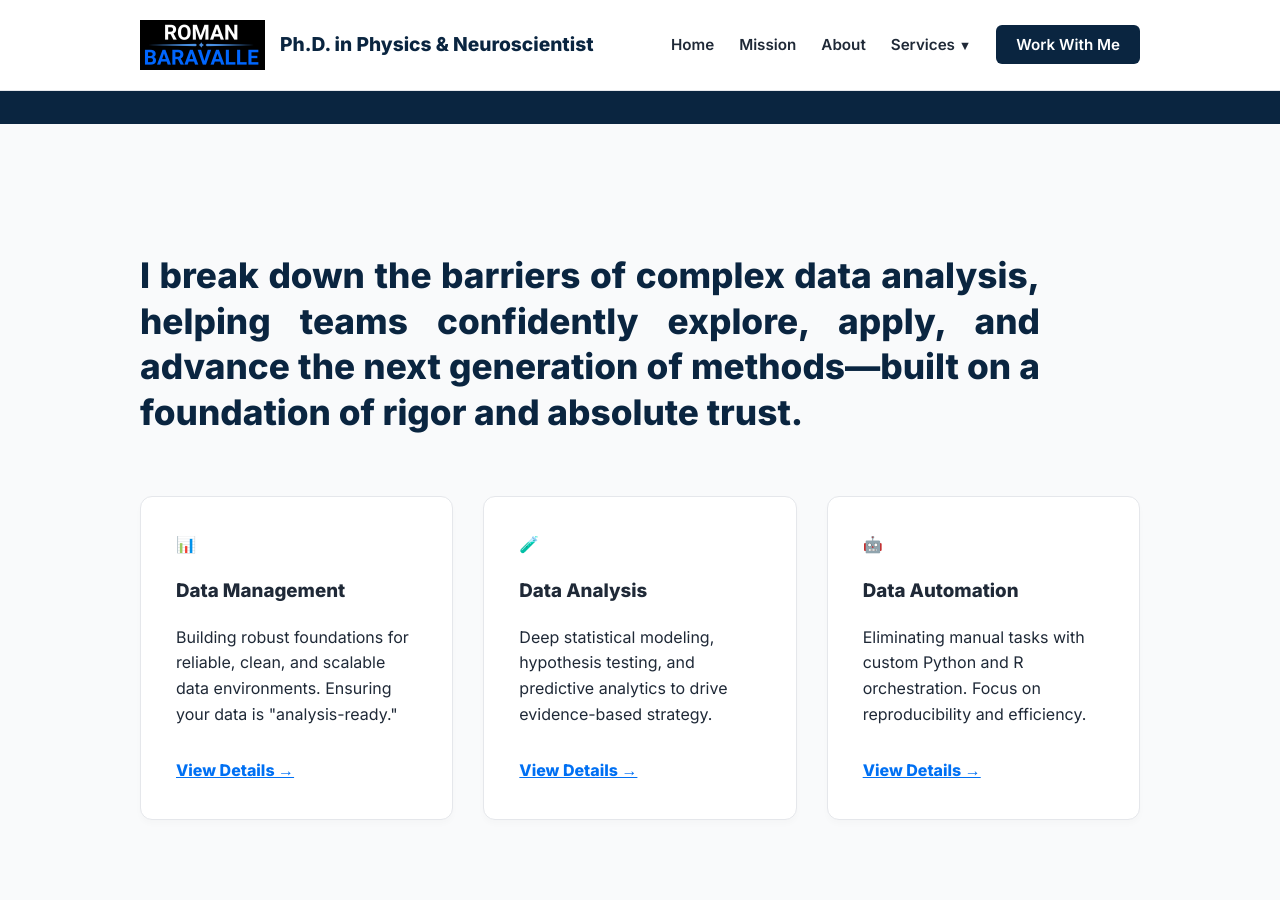
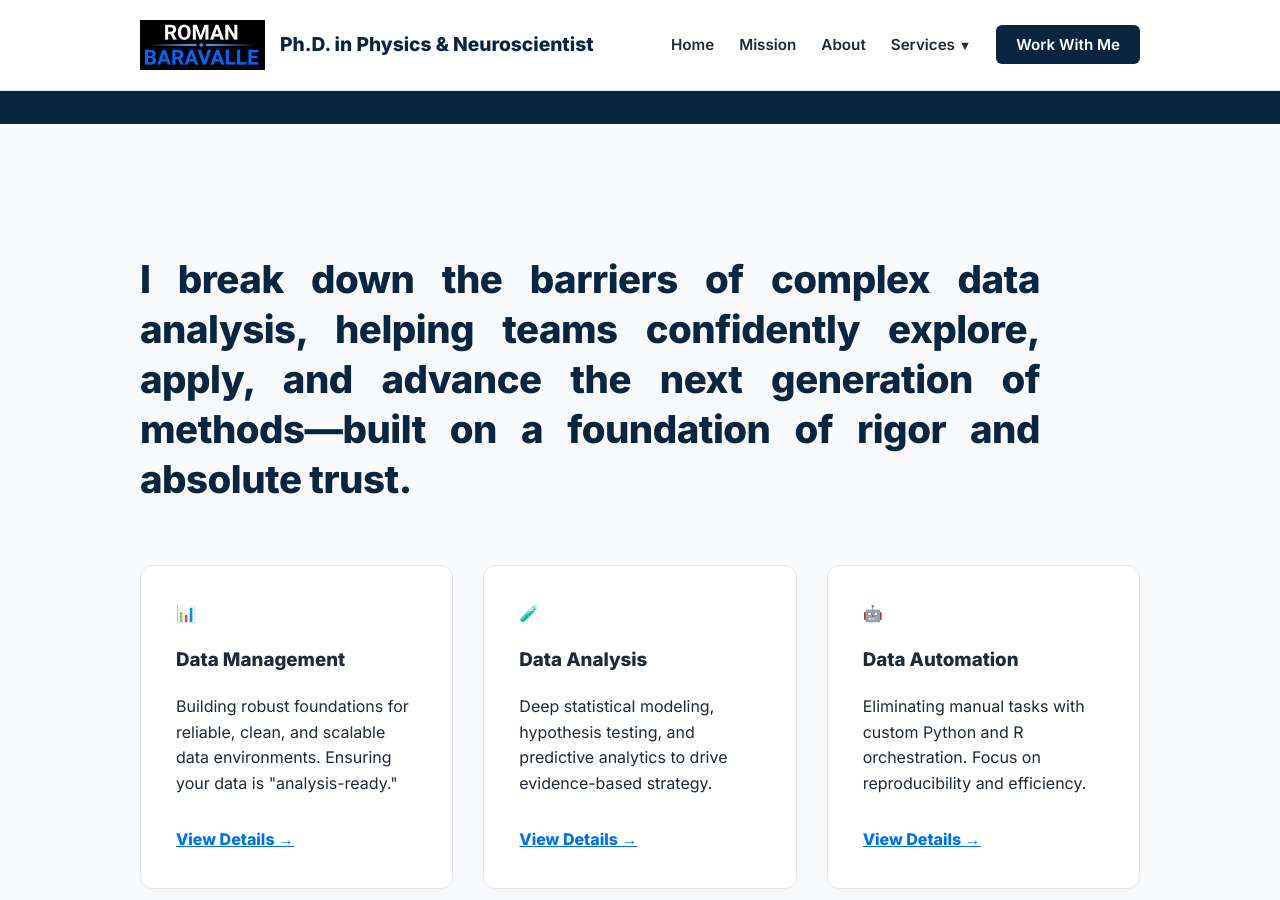
Before and after one commit to RomanDataScience/BaravalleDataSolver, a Jekyll site: the page built from index.md, in a window 1280 px wide and 900 px high, scrolled down 467 px. Built offline with Jekyll 4.4.1, drawn with Linux system fonts in a browser that asks for light colours.

Commit message:
Update index.md

```diff
--- a/index.md
+++ b/index.md
@@ -27,7 +27,7 @@ permalink: /
 <div class="section bg-offset">
   <div class="container">
     <div style="max-width: 900px; margin: 0 0 60px 0;">
-      <h2 style="font-size: 2.2rem; color: var(--secondary); text-align: justify; line-height: 1.3;">
+      <h2 style="font-size: 2.4rem; color: var(--secondary); text-align: justify; line-height: 1.3; font-weight: 800; letter-spacing: -0.5px;">
         I break down the barriers of complex data analysis, helping teams confidently explore, apply, and advance the next generation of methods—built on a foundation of rigor and absolute trust.
       </h2>
     </div>
```
